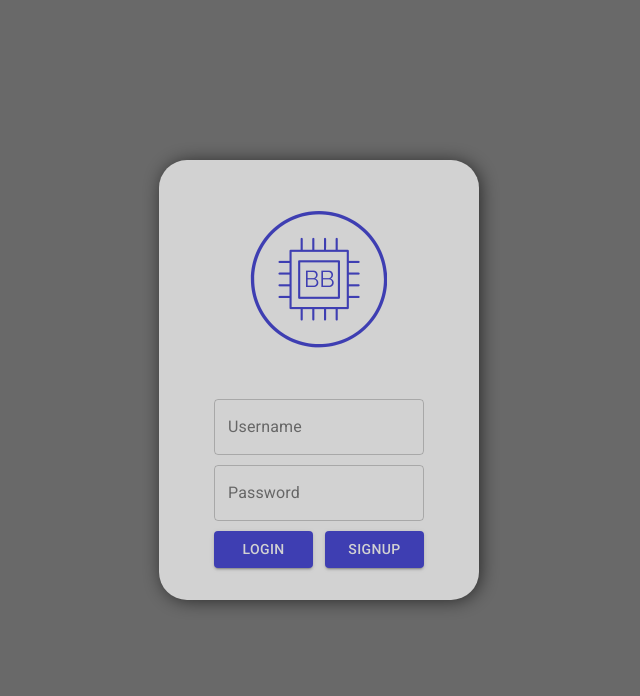
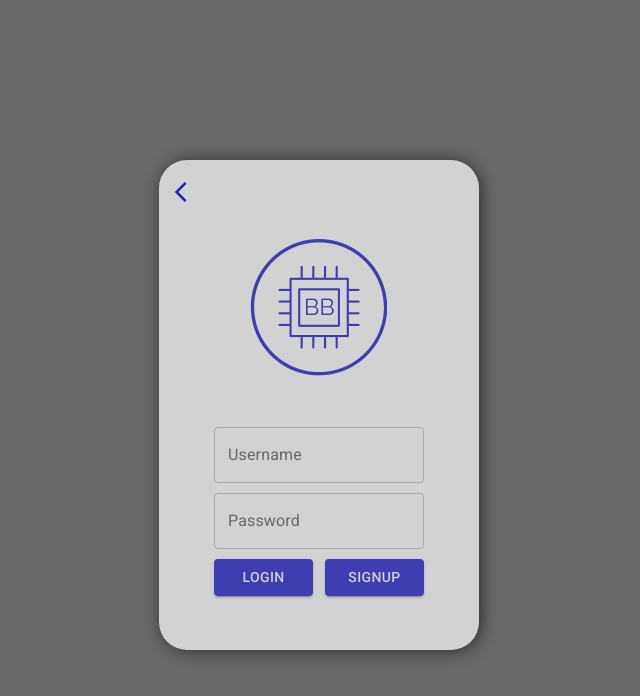
Before and after one commit to techster10173/SoftLab, a React (Create React App) app in the folder frontend/: page /login in a window 1280 px wide. Shown: the top 696 px of the page, without its empty margins (321-961 px from the left). Built offline with nearby package versions, Linux system fonts and the light colour scheme.

Commit message:
return to home button

```diff
--- a/frontend/src/Login.jsx
+++ b/frontend/src/Login.jsx
@@ -1,12 +1,14 @@
 import React from 'react';
 import './login.css';
+import { Home } from './Home.jsx';
 import logo from "./assets/newLogo.png"
 import {Button, TextField, Box} from '@mui/material';
 import axios from 'axios';
-import {Navigate} from 'react-router-dom';
+import {Navigate, Router, Route, Link} from 'react-router-dom';
 import Swal from 'sweetalert2';
 import withReactContent from 'sweetalert2-react-content';
 import { createStore } from 'redux';
+import ArrowBackIosOutlinedIcon from '@mui/icons-material/ArrowBackIosOutlined';
 
 export function authReducer(state = {value: document.cookie === ""}, action) {
     switch (action.type) {
@@ -131,7 +133,7 @@ export class Login extends React.Component {
                     <Box
                         sx={{
                             width: "300px",
-                            height: 400,
+                            height: 450,
                             backgroundColor: 'white',
                             opacity: [0.9, 0.8, 0.7],
                             padding: "20px 10px 20px 10px",
@@ -140,6 +142,7 @@ export class Login extends React.Component {
                             margin: "0 auto"
                         }}
                     >
+                        <Link variant="contained" sx={{width: "33%", left: "15%"}} to="/"><ArrowBackIosOutlinedIcon></ArrowBackIosOutlinedIcon></Link>
                         <img src={logo} alt="logo" className="log_logo" />
                         <div>
                             <TextField sx={textFieldStyle} onChange={this.updateUsername} value={this.state.username} id="outlined-basic" label="Username" variant="outlined" />
```
